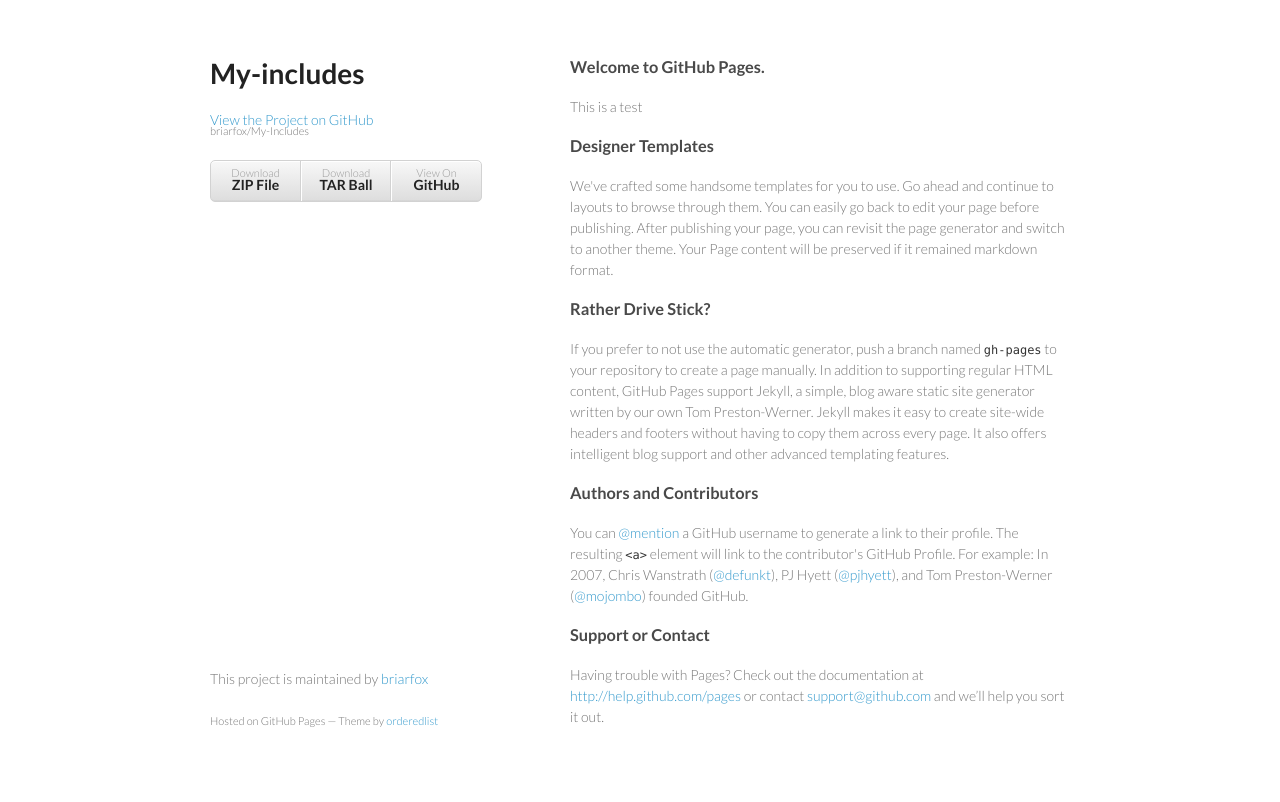
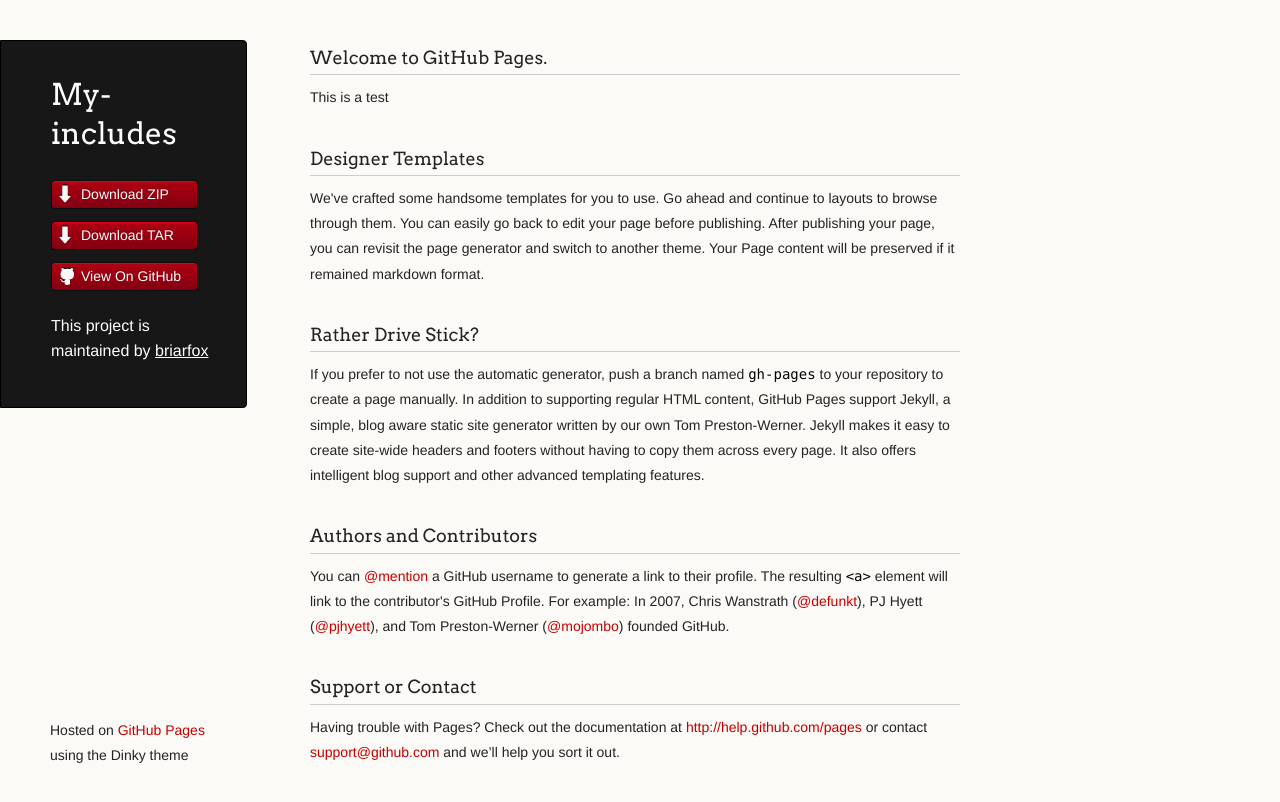
Before and after one commit to briarfox/My-Includes, a plain HTML site: page index.html in a window 1280 px wide. Drawn offline with Linux system fonts and the light colour scheme.

```diff
--- a/index.html
+++ b/index.html
@@ -7,6 +7,7 @@
 
     <link rel="stylesheet" href="stylesheets/styles.css">
     <link rel="stylesheet" href="stylesheets/pygment_trac.css">
+    <script src="javascripts/scale.fix.js"></script>
     <meta name="viewport" content="width=device-width, initial-scale=1, user-scalable=no">
     <!--[if lt IE 9]>
     <script src="//html5shiv.googlecode.com/svn/trunk/html5.js"></script>
@@ -15,17 +16,18 @@
   <body>
     <div class="wrapper">
       <header>
-        <h1>My-includes</h1>
-        <p></p>
+        <h1 class="header">My-includes</h1>
+        <p class="header"></p>
 
-        <p class="view"><a href="https://github.com/briarfox/My-Includes">View the Project on GitHub <small>briarfox/My-Includes</small></a></p>
+        <ul>
+          <li class="download"><a class="buttons" href="https://github.com/briarfox/My-Includes/zipball/master">Download ZIP</a></li>
+          <li class="download"><a class="buttons" href="https://github.com/briarfox/My-Includes/tarball/master">Download TAR</a></li>
+          <li><a class="buttons github" href="https://github.com/briarfox/My-Includes">View On GitHub</a></li>
+        </ul>
+
+        <p class="header">This project is maintained by <a class="header name" href="https://github.com/briarfox">briarfox</a></p>
 
 
-        <ul>
-          <li><a href="https://github.com/briarfox/My-Includes/zipball/master">Download <strong>ZIP File</strong></a></li>
-          <li><a href="https://github.com/briarfox/My-Includes/tarball/master">Download <strong>TAR Ball</strong></a></li>
-          <li><a href="https://github.com/briarfox/My-Includes">View On <strong>GitHub</strong></a></li>
-        </ul>
       </header>
       <section>
         <h3>Welcome to GitHub Pages.</h3>
@@ -49,11 +51,10 @@
 <p>Having trouble with Pages? Check out the documentation at <a href="http://help.github.com/pages">http://help.github.com/pages</a> or contact <a href="mailto:support@github.com">support@github.com</a> and we’ll help you sort it out.</p>
       </section>
       <footer>
-        <p>This project is maintained by <a href="https://github.com/briarfox">briarfox</a></p>
-        <p><small>Hosted on GitHub Pages &mdash; Theme by <a href="https://github.com/orderedlist">orderedlist</a></small></p>
+        <p><small>Hosted on <a href="https://pages.github.com">GitHub Pages</a> using the Dinky theme</small></p>
       </footer>
     </div>
-    <script src="javascripts/scale.fix.js"></script>
+    <!--[if !IE]><script>fixScale(document);</script><![endif]-->
 
   </body>
 </html>
--- a/javascripts/scale.fix.js
+++ b/javascripts/scale.fix.js
@@ -1,17 +1,20 @@
-var metas = document.getElementsByTagName('meta');
-var i;
-if (navigator.userAgent.match(/iPhone/i)) {
-  for (i=0; i<metas.length; i++) {
-    if (metas[i].name == "viewport") {
-      metas[i].content = "width=device-width, minimum-scale=1.0, maximum-scale=1.0";
-    }
-  }
-  document.addEventListener("gesturestart", gestureStart, false);
-}
-function gestureStart() {
-  for (i=0; i<metas.length; i++) {
-    if (metas[i].name == "viewport") {
-      metas[i].content = "width=device-width, minimum-scale=0.25, maximum-scale=1.6";
-    }
-  }
-}
+fixScale = function(doc) {
+
+	var addEvent = 'addEventListener',
+	    type = 'gesturestart',
+	    qsa = 'querySelectorAll',
+	    scales = [1, 1],
+	    meta = qsa in doc ? doc[qsa]('meta[name=viewport]') : [];
+
+	function fix() {
+		meta.content = 'width=device-width,minimum-scale=' + scales[0] + ',maximum-scale=' + scales[1];
+		doc.removeEventListener(type, fix, true);
+	}
+
+	if ((meta = meta[meta.length - 1]) && addEvent in doc) {
+		fix();
+		scales = [.25, 1.6];
+		doc[addEvent](type, fix, true);
+	}
+
+};
--- a/stylesheets/styles.css
+++ b/stylesheets/styles.css
@@ -1,186 +1,328 @@
-@import url(https://fonts.googleapis.com/css?family=Lato:300italic,700italic,300,700);
+@import url(https://fonts.googleapis.com/css?family=Arvo:400,700,400italic);
+
+/* MeyerWeb Reset */
+
+html, body, div, span, applet, object, iframe,
+h1, h2, h3, h4, h5, h6, p, blockquote, pre,
+a, abbr, acronym, address, big, cite, code,
+del, dfn, em, img, ins, kbd, q, s, samp,
+small, strike, strong, sub, sup, tt, var,
+b, u, i, center,
+dl, dt, dd, ol, ul, li,
+fieldset, form, label, legend,
+table, caption, tbody, tfoot, thead, tr, th, td,
+article, aside, canvas, details, embed,
+figure, figcaption, footer, header, hgroup,
+menu, nav, output, ruby, section, summary,
+time, mark, audio, video {
+  margin: 0;
+  padding: 0;
+  border: 0;
+  font: inherit;
+  vertical-align: baseline;
+}
+
+
+/* Base text styles */
 
 body {
-  padding:50px;
-  font:14px/1.5 Lato, "Helvetica Neue", Helvetica, Arial, sans-serif;
-  color:#777;
-  font-weight:300;
+  padding:10px 50px 0 0;
+  font-family:"Helvetica Neue", Helvetica, Arial, sans-serif;
+	font-size: 14px;
+	color: #232323;
+	background-color: #FBFAF7;
+	margin: 0;
+	line-height: 1.8em;
+	-webkit-font-smoothing: antialiased;
+
 }
 
 h1, h2, h3, h4, h5, h6 {
-  color:#222;
-  margin:0 0 20px;
+  color:#232323;
+  margin:36px 0 10px;
 }
 
-p, ul, ol, table, pre, dl {
-  margin:0 0 20px;
+p, ul, ol, table, dl {
+  margin:0 0 22px;
 }
 
 h1, h2, h3 {
-  line-height:1.1;
+	font-family: Arvo, Monaco, serif;
+  line-height:1.3;
+	font-weight: normal;
+}
+
+h1,h2, h3 {
+	display: block;
+	border-bottom: 1px solid #ccc;
+	padding-bottom: 5px;
 }
 
 h1 {
-  font-size:28px;
+	font-size: 30px;
 }
 
 h2 {
-  color:#393939;
+	font-size: 24px;
 }
 
-h3, h4, h5, h6 {
-  color:#494949;
+h3 {
+	font-size: 18px;
+}
+
+h4, h5, h6 {
+	font-family: Arvo, Monaco, serif;
+	font-weight: 700;
 }
 
 a {
-  color:#39c;
-  font-weight:400;
+  color:#C30000;
+  font-weight:200;
   text-decoration:none;
 }
 
-a small {
-  font-size:11px;
-  color:#777;
-  margin-top:-0.6em;
-  display:block;
+a:hover {
+	text-decoration: underline;
 }
 
-.wrapper {
-  width:860px;
-  margin:0 auto;
+a small {
+	font-size: 12px;
+}
+
+em {
+	font-style: italic;
+}
+
+strong {
+  font-weight:700;
+}
+
+ul li {
+  list-style: inside;
+  padding-left: 25px;
+}
+
+ol li {
+  list-style: decimal inside;
+  padding-left: 20px;
 }
 
 blockquote {
-  border-left:1px solid #e5e5e5;
-  margin:0;
-  padding:0 0 0 20px;
-  font-style:italic;
+  margin: 0;
+  padding: 0 0 0 20px;
+  font-style: italic;
 }
 
+dl, dt, dd, dl p {
+	font-color: #444;
+}
+
+dl dt {
+  font-weight: bold;
+}
+
+dl dd {
+  padding-left: 20px;
+  font-style: italic;
+}
+
+dl p {
+  padding-left: 20px;
+  font-style: italic;
+}
+
+hr {
+  border:0;
+  background:#ccc;
+  height:1px;
+  margin:0 0 24px;
+}
+
+/* Images */
+
+img {
+  position: relative;
+  margin: 0 auto;
+  max-width: 650px;
+  padding: 5px;
+  margin: 10px 0 32px 0;
+  border: 1px solid #ccc;
+}
+
+
+/* Code blocks */
+
 code, pre {
-  font-family:Monaco, Bitstream Vera Sans Mono, Lucida Console, Terminal;
-  color:#333;
-  font-size:12px;
+	font-family: Monaco, "Bitstream Vera Sans Mono", "Lucida Console", Terminal, monospace;
+  color:#000;
+  font-size:14px;
 }
 
 pre {
-  padding:8px 15px;
-  background: #f8f8f8;
-  border-radius:5px;
-  border:1px solid #e5e5e5;
-  overflow-x: auto;
+	padding: 4px 12px;
+  background: #FDFEFB;
+  border-radius:4px;
+  border:1px solid #D7D8C8;
+  overflow: auto;
+  overflow-y: hidden;
+	margin-bottom: 32px;
+}
+
+
+/* Tables */
+
+table {
+  width:100%;
 }
 
 table {
-  width:100%;
-  border-collapse:collapse;
+  border: 1px solid #ccc;
+  margin-bottom: 32px;
+  text-align: left;
+ }
+
+th {
+  font-family: 'Arvo', Helvetica, Arial, sans-serif;
+	font-size: 18px;
+	font-weight: normal;
+  padding: 10px;
+  background: #232323;
+  color: #FDFEFB;
+ }
+
+td {
+  padding: 10px;
+	background: #ccc;
+ }
+
+
+/* Wrapper */
+.wrapper {
+  width:960px;
 }
 
-th, td {
-  text-align:left;
-  padding:5px 10px;
-  border-bottom:1px solid #e5e5e5;
+
+/* Header */
+
+header {
+	background-color: #171717;
+	color: #FDFDFB;
+  width:170px;
+  float:left;
+  position:fixed;
+	border: 1px solid #000;
+	-webkit-border-top-right-radius: 4px;
+	-webkit-border-bottom-right-radius: 4px;
+	-moz-border-radius-topright: 4px;
+	-moz-border-radius-bottomright: 4px;
+	border-top-right-radius: 4px;
+	border-bottom-right-radius: 4px;
+	padding: 34px 25px 22px 50px;
+	margin: 30px 25px 0 0;
+	-webkit-font-smoothing: antialiased;
 }
 
-dt {
-  color:#444;
-  font-weight:700;
+p.header {
+	font-size: 16px;
 }
 
-th {
-  color:#444;
+h1.header {
+	font-family: Arvo, sans-serif;
+	font-size: 30px;
+	font-weight: 300;
+	line-height: 1.3em;
+	border-bottom: none;
+	margin-top: 0;
 }
 
-img {
-  max-width:100%;
+
+h1.header, a.header, a.name, header a{
+	color: #fff;
 }
 
-header {
-  width:270px;
-  float:left;
-  position:fixed;
+a.header {
+	text-decoration: underline;
+}
+
+a.name {
+	white-space: nowrap;
 }
 
 header ul {
   list-style:none;
-  height:40px;
-
   padding:0;
-
-  background: #eee;
-  background: -moz-linear-gradient(top, #f8f8f8 0%, #dddddd 100%);
-  background: -webkit-gradient(linear, left top, left bottom, color-stop(0%,#f8f8f8), color-stop(100%,#dddddd));
-  background: -webkit-linear-gradient(top, #f8f8f8 0%,#dddddd 100%);
-  background: -o-linear-gradient(top, #f8f8f8 0%,#dddddd 100%);
-  background: -ms-linear-gradient(top, #f8f8f8 0%,#dddddd 100%);
-  background: linear-gradient(top, #f8f8f8 0%,#dddddd 100%);
-
-  border-radius:5px;
-  border:1px solid #d2d2d2;
-  box-shadow:inset #fff 0 1px 0, inset rgba(0,0,0,0.03) 0 -1px 0;
-  width:270px;
 }
 
 header li {
-  width:89px;
-  float:left;
-  border-right:1px solid #d2d2d2;
-  height:40px;
+	list-style-type: none;
+  width:132px;
+  height:15px;
+	margin-bottom: 12px;
+	line-height: 1em;
+	padding: 6px 6px 6px 7px;
+
+	background: #AF0011;
+	background: -moz-linear-gradient(top, #AF0011 0%, #820011 100%);
+  background: -webkit-gradient(linear, left top, left bottom, color-stop(0%,#f8f8f8), color-stop(100%,#dddddd));
+  background: -webkit-linear-gradient(top, #AF0011 0%,#820011 100%);
+  background: -o-linear-gradient(top, #AF0011 0%,#820011 100%);
+  background: -ms-linear-gradient(top, #AF0011 0%,#820011 100%);
+  background: linear-gradient(top, #AF0011 0%,#820011 100%);
+
+	border-radius:4px;
+  border:1px solid #0D0D0D;
+
+	-webkit-box-shadow: inset 0px 1px 1px 0 rgba(233,2,38, 1);
+	box-shadow: inset 0px 1px 1px 0 rgba(233,2,38, 1);
+
 }
 
-header ul a {
-  line-height:1;
-  font-size:11px;
-  color:#999;
-  display:block;
-  text-align:center;
-  padding-top:6px;
-  height:40px;
+header li:hover {
+	background: #C3001D;
+	background: -moz-linear-gradient(top, #C3001D 0%, #950119 100%);
+  background: -webkit-gradient(linear, left top, left bottom, color-stop(0%,#f8f8f8), color-stop(100%,#dddddd));
+  background: -webkit-linear-gradient(top, #C3001D 0%,#950119 100%);
+  background: -o-linear-gradient(top, #C3001D 0%,#950119 100%);
+  background: -ms-linear-gradient(top, #C3001D 0%,#950119 100%);
+  background: linear-gradient(top, #C3001D 0%,#950119 100%);
 }
 
-strong {
-  color:#222;
-  font-weight:700;
+a.buttons {
+	-webkit-font-smoothing: antialiased;
+	background: url(../images/arrow-down.png) no-repeat;
+	font-weight: normal;
+	text-shadow: rgba(0, 0, 0, 0.4) 0 -1px 0;
+	padding: 2px 2px 2px 22px;
+	height: 30px;
 }
 
-header ul li + li {
-  width:88px;
-  border-left:1px solid #fff;
+a.github {
+	background: url(../images/octocat-small.png) no-repeat 1px;
 }
 
-header ul li + li + li {
-  border-right:none;
-  width:89px;
+a.buttons:hover {
+	color: #fff;
+	text-decoration: none;
 }
 
-header ul a strong {
-  font-size:14px;
-  display:block;
-  color:#222;
-}
+
+/* Section - for main page content */
 
 section {
-  width:500px;
+  width:650px;
   float:right;
   padding-bottom:50px;
 }
 
-small {
-  font-size:11px;
-}
 
-hr {
-  border:0;
-  background:#e5e5e5;
-  height:1px;
-  margin:0 0 20px;
-}
+/* Footer */
 
 footer {
-  width:270px;
+  width:170px;
   float:left;
   position:fixed;
-  bottom:50px;
+  bottom:10px;
+	padding-left: 50px;
 }
 
 @media print, screen and (max-width: 960px) {
@@ -196,14 +338,18 @@ footer {
     width:auto;
   }
 
+	footer {
+		border-top: 1px solid #ccc;
+		margin:0 84px 0 50px;
+		padding:0;
+	}
+
   header {
     padding-right:320px;
   }
 
   section {
-    border:1px solid #e5e5e5;
-    border-width:1px 0;
-    padding:20px 0;
+    padding:20px 84px 20px 50px;
     margin:0 0 20px;
   }
 
@@ -213,8 +359,8 @@ footer {
 
   header ul {
     position:absolute;
-    right:50px;
-    top:52px;
+    right:130px;
+    top:84px;
   }
 }
 
@@ -224,26 +370,38 @@ footer {
   }
 
   header {
-    padding:0;
+    padding:10px 20px 0;
+		margin-right: 0;
   }
+
+	section {
+    padding:10px 0 10px 20px;
+    margin:0 0 30px;
+  }
+
+	footer {
+		margin: 0 0 0 30px;
+	}
 
   header ul, header p.view {
     position:static;
   }
-
-  pre, code {
-    word-wrap:normal;
-  }
 }
 
 @media print, screen and (max-width: 480px) {
-  body {
-    padding:15px;
+
+  header ul li.download {
+    display:none;
   }
 
-  header ul {
-    display:none;
-  }
+	footer {
+		margin: 0 0 0 20px;
+	}
+
+	footer a{
+		display:block;
+	}
+
 }
 
 @media print {
```
Also changed, not shown: images/arrow-down.png (added), images/octocat-small.png (added).
